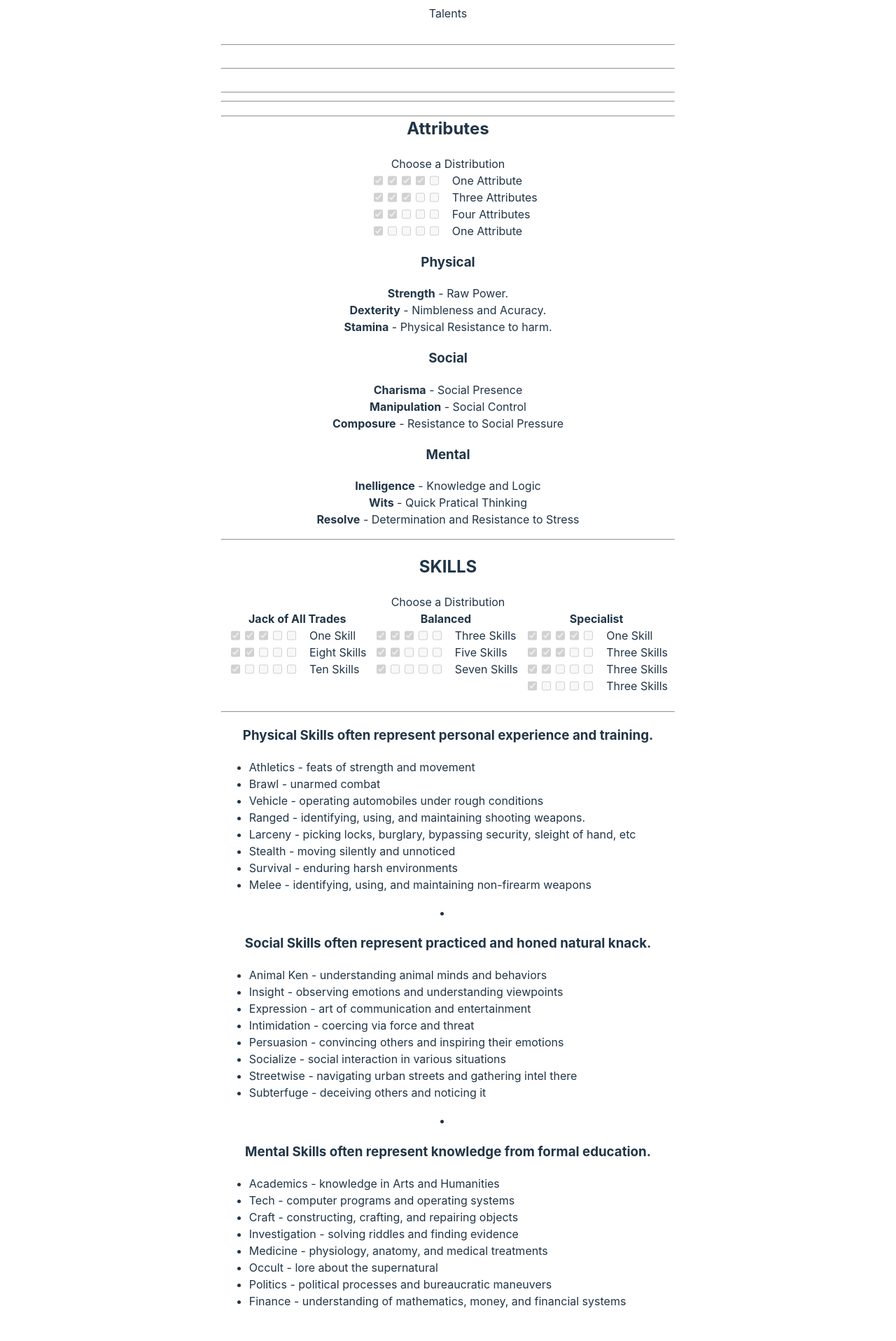
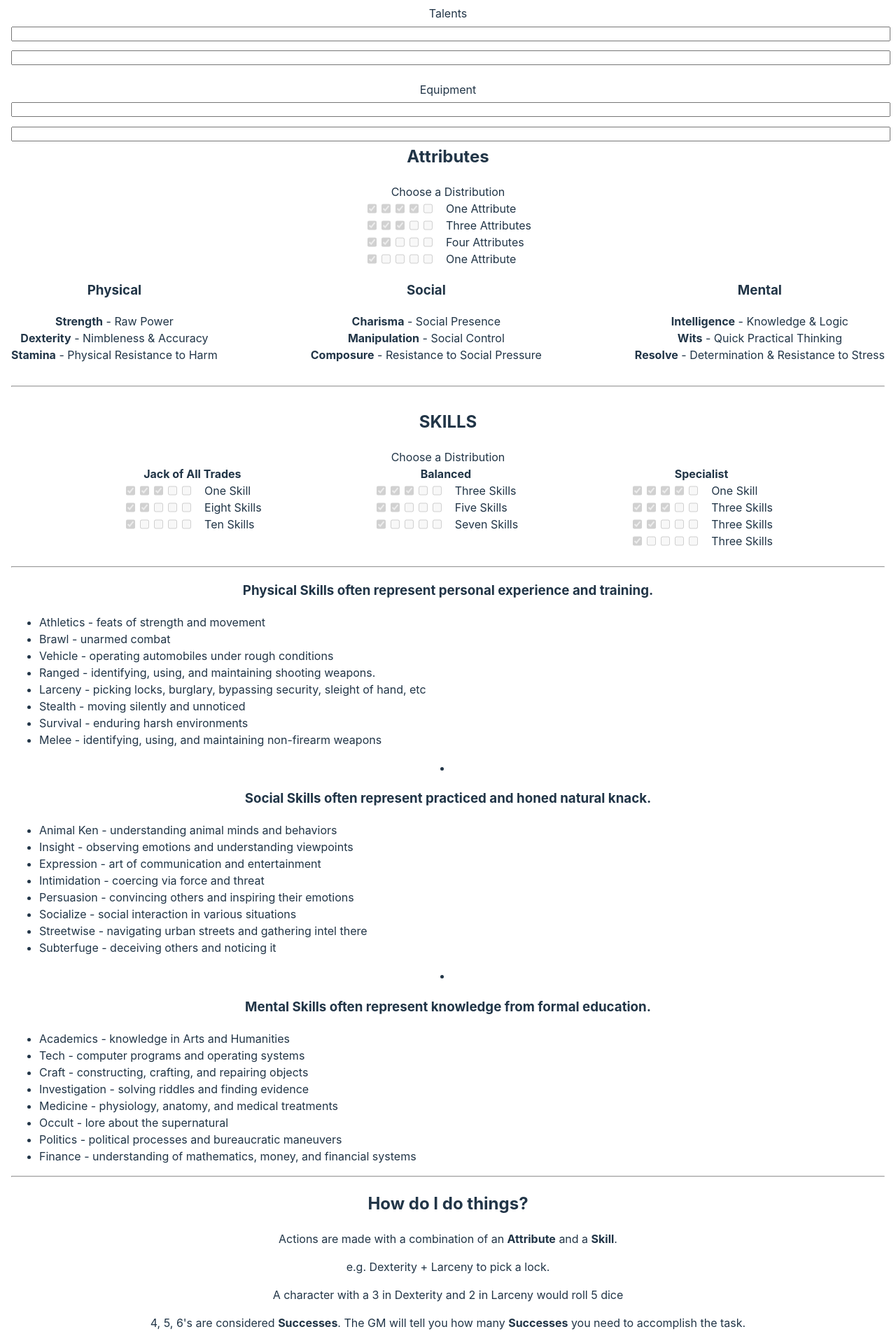
Before and after one commit to wcstrickland/wolf, a Svelte app: page / in a window 1280 px wide. Shown: the part 680-2596 px from the top of the page at 70% size. Built offline with nearby package versions, Linux system fonts and the light colour scheme.

Commit message:
add instruction

```diff
--- a/src/App.svelte
+++ b/src/App.svelte
@@ -44,7 +44,7 @@
 <main>
   <div id="pg1" style="min-height:100vh; max-height:100vh;">
     <div style="display: flex; justify-content:flex-start;">
-      Name:<input type="text" style="margin-left:.5em;"/>
+      Name:<input type="text" style="margin-left:.5em;" />
     </div>
     <h4 style="text-decoration: underline;">Attributes</h4>
     <div style="display:flex; justify-content:space-evenly;">
@@ -67,14 +67,99 @@
     <Health />
     <Sanity />
     <div style="margin-top:2em;">Talents</div>
-    <hr style="margin-top:2em; margin-bottom:2em;"/>
-    <hr style="margin-top:2em; margin-bottom:2em;"/>
-    <hr style="margin-top:2em; margin-bottom:2em;"/>
-    <hr style="margin-top:2em; margin-bottom:2em;"/>
+    <input
+      type="text"
+      style="width:100%; margin-top:.5em; margin-bottom:.5em;"
+    />
+    <input
+      type="text"
+      style="width:100%; margin-top:.5em; margin-bottom:.5em;"
+    />
+    <div style="margin-top:1em;">Equipment</div>
+    <input
+      type="text"
+      style="width:100%; margin-top:.5em; margin-bottom:.5em;"
+    />
+    <input
+      type="text"
+      style="width:100%; margin-top:.5em; margin-bottom:.5em;"
+    />
   </div>
-  <hr>
-  <AttrExp/>
-  <SkillExp/>
+  <hr style="margin-top:3em;margin-bottom:1em;" />
+  <AttrExp />
+  <SkillExp />
+  <hr />
+  <h2>How do I do things?</h2>
+  <p>
+    Actions are made with a combination of an <b>Attribute</b> and a
+    <b>Skill</b>.
+  </p>
+  <p>e.g. Dexterity + Larceny to pick a lock.</p>
+  <p>A character with a 3 in Dexterity and 2 in Larceny would roll 5 dice</p>
+  <p>
+    4, 5, 6's are considered <b>Successes</b>. The GM will tell you how many
+    <b>Successes</b>
+    you need to accomplish the task.
+  </p>
+  <p />
+  <hr />
+  <h2>Virtue & Vice</h2>
+  <p>
+    Virtue and Vice represent your characters defining positive and negative
+    traits. e.g. Patience and Jealousy
+  </p>
+  <p>
+    Making choices that exemplify this behavior will reward the player with a
+    point that can be spent in a variety of ways such as adding 1 to a die pool.
+  </p>
+  <hr />
+  <h2>Health: Physical & Mental</h2>
+  <p>
+    Certain types of interactions will cause certain types of damage. e.g. A
+    punch might "hurt" while a lead pipe may "injure"
+  </p>
+  <p>
+    Repeated damage of a certain type will escalate. e.g. A character was
+    attacked with a pipe earlier and is "injured". Later a chair is broken over
+    them in a fight - the cumulative injuries escalate to "wounded"
+  </p>
+  <p>
+    Mental health degrades due to stressful situations such as seeing someone
+    die.
+  </p>
+  <p>
+    Health degradation causes penalties to rolls starting at "Injured/Anxious"
+    -1
+  </p>
+  <hr />
+  <h2>Talents</h2>
+  <p>Talents represent abilities unique to the character</p>
+  <p>Examples:</p>
+  <p>Frank the construction worker might have the following talent :</p>
+  <p>
+    Tough: All damage is reduced by one magnitude. Things that would "Wound" now
+    "Injure" and so on.
+  </p>
+  <br />
+  <p>
+    Marjaorie studies occult rituals and artifacts. She might have the following
+    talent :
+  </p>
+  <p>
+    Seance: Using a Social or Mental attribute + Occult you gain information
+    from the other side.
+  </p>
+  <p>Ingredients, location, and knowledge may increase the odds of success.</p>
+  <hr />
+  <h2>Equipment</h2>
+  <p>Equipment represents objects that the character can use</p>
+  <p>Examples:</p>
+  <p>A police officer might have a revolver with 6 bullets</p>
+  <p>A character may carry a knife</p>
+  <br/>
+  <p>Some equipment may behave like a talent</p>
+  <p>First Aid Kit : Reduce character injuries by 1 level</p>
+  <p>Amulet of protection : Protect the player from 1 instance of Supernatural harm per day</p>
 </main>
 
 <style></style>
--- a/src/lib/AttInstruct.svelte
+++ b/src/lib/AttInstruct.svelte
@@ -1,7 +1,7 @@
 <script>
 </script>
 
-
+<div>
   <div style="display:flex;">
     <div style="display:flex;justify-content:flex-start;">
       <input type="checkbox" checked={true} disabled />
@@ -53,3 +53,4 @@
       One Attribute
     </div>
   </div>
+</div>
--- a/src/lib/AttrExp.svelte
+++ b/src/lib/AttrExp.svelte
@@ -4,29 +4,31 @@
 
 <h2>Attributes</h2>
 Choose a Distribution
-<div style="margin-left:33%">
+<div style="display:flex; flex-direction:column; justify-content:center; align-items:center;">
   <AttInstruct />
 </div>
 
+<div style="display:flex;justify-content:space-between;">
+  <div style="display:flex; flex-direction:column;">
     <h3>Physical</h3>
-<div style="display:flex; flex-direction:column;">
-  <span><b>Strength</b> -  Raw Power.</span>
-  <span><b>Dexterity</b>  - Nimbleness and Acuracy.</span>
-  <span><b>Stamina</b> -  Physical Resistance to harm.</span>
+    <span><b>Strength</b> - Raw Power</span>
+    <span><b>Dexterity</b> - Nimbleness & Accuracy</span>
+    <span><b>Stamina</b> - Physical Resistance to Harm</span>
   </div>
 
+  <div style="display:flex; flex-direction:column;">
     <h3>Social</h3>
-<div style="display:flex; flex-direction:column;">
     <span><b>Charisma</b> - Social Presence</span>
-  <span><b>Manipulation</b>  - Social Control</span>
+    <span><b>Manipulation</b> - Social Control</span>
     <span><b>Composure</b> - Resistance to Social Pressure</span>
   </div>
 
+  <div style="display:flex; flex-direction:column;">
     <h3>Mental</h3>
-<div style="display:flex; flex-direction:column;">
-  <span><b>Inelligence</b> - Knowledge and Logic</span>
-  <span><b>Wits</b>  - Quick Pratical Thinking</span>
-  <span><b>Resolve</b> -  Determination and Resistance to Stress</span>
+    <span><b>Intelligence</b> - Knowledge & Logic</span>
+    <span><b>Wits</b> - Quick Practical Thinking</span>
+    <span><b>Resolve</b> - Determination & Resistance to Stress</span>
+  </div>
 </div>
 
-<hr style="margin-top:1em;margin-bottom:1em;"/>
+<hr style="margin-top:2em;margin-bottom:2em;" />
```
Also changed, not shown: 3 other files (tests, documents, lock files or other folders). Lines whose indentation alone changed are shown as unchanged.
